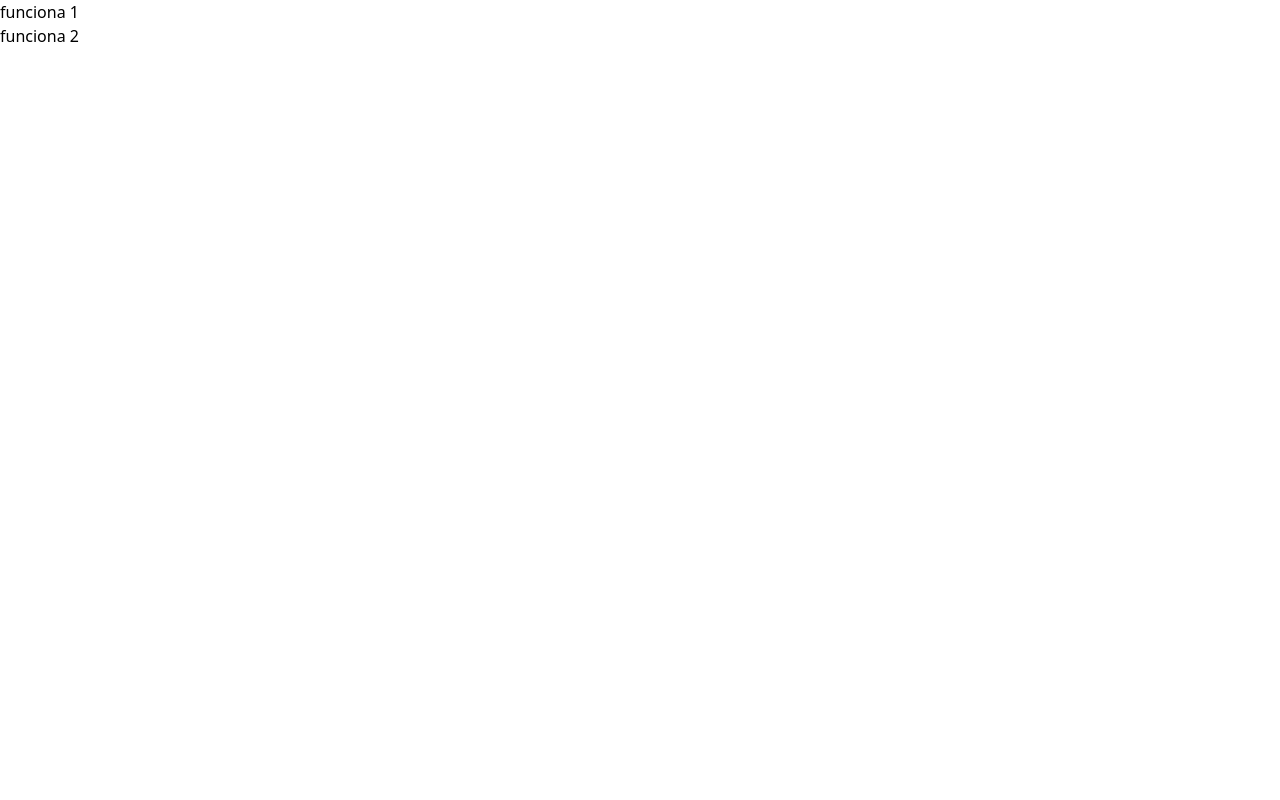
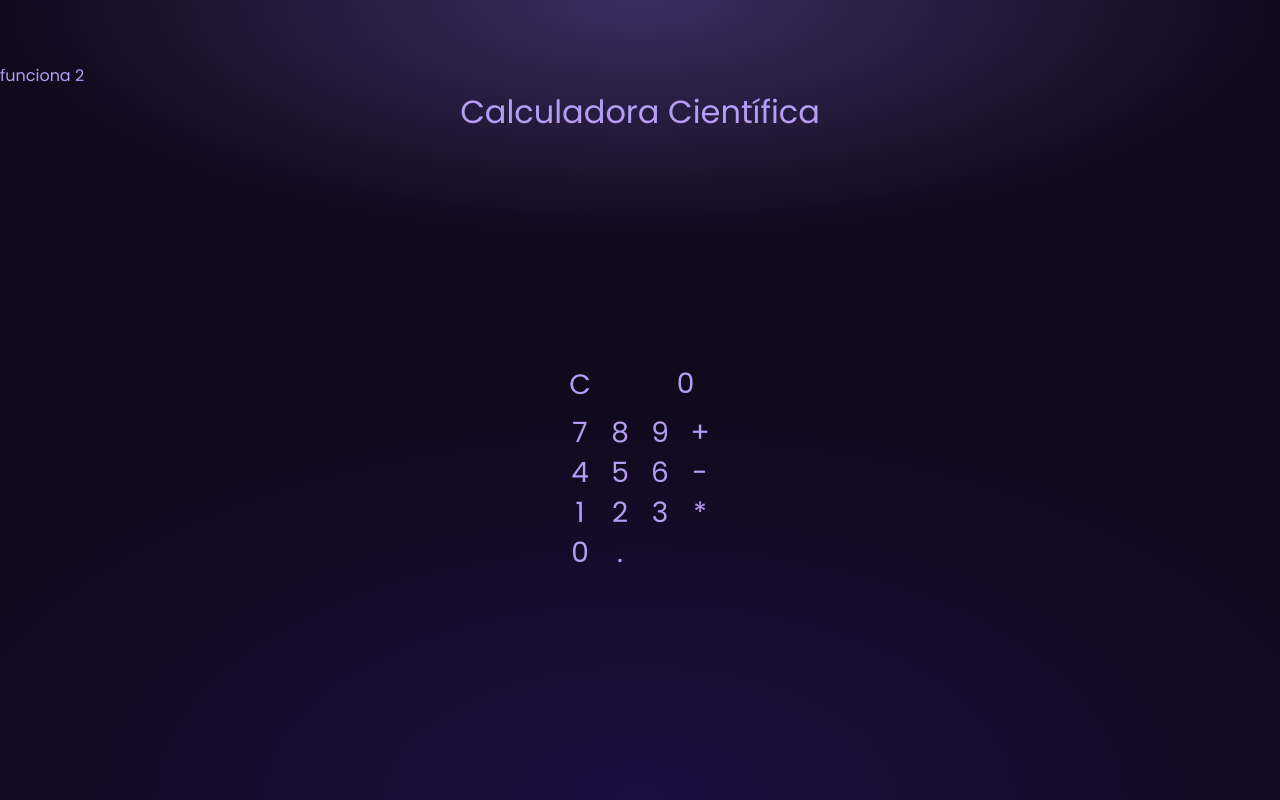
Before and after one commit to qbyuir/MultiCalculatorR, a React (Vite) app: page / in a window 1280 px wide. Built offline with nearby package versions, Linux system fonts and the light colour scheme.

Commit message:
starting tailwind

```diff
--- a/src/App.jsx
+++ b/src/App.jsx
@@ -2,7 +2,6 @@ import { useState } from 'react'
 import reactLogo from './assets/react.svg'
 import viteLogo from '/vite.svg'
 import { Multicalculator } from './components/Multicalculator'
-import './App.css'
 
 function App() {
 
--- a/src/components/IMCcalc.jsx
+++ b/src/components/IMCcalc.jsx
@@ -3,6 +3,6 @@ import { useState } from "react";
 export function IMCcalc() {
 
     return (
-        <div>funciona 2 </div>
+        <div className="text-default">funciona 2 </div>
     )
 }
--- a/src/components/Matcalc.jsx
+++ b/src/components/Matcalc.jsx
@@ -3,6 +3,31 @@ import { useState } from "react";
 export function Matcalc() {
 
     return (
-        <div>funciona 1</div>
+     <>
+       <div id="sciCalc" className="text-center p-8 ml-15 w-[calc(100% - 240px)]">
+            <h2 id="sciTitle" className="text-default text-2r max-w-60r left-1/2 bottom-7/8 absolute -translate-x-2/4 -translate-y-2/4">Calculadora Científica</h2>
+         <div id="sci-calculator" className="absolute m-0 mx-auto text-28px w-40 pt-20 pb-8 px-0 top-55 left-1/2 -translate-x-2/4 -translate-y-2/4">
+            <button class="clear" id="clear" className="text-default cursor-pointer bg-transparent float-left w-8 h-8 m-1 border-0 rounded-2xl transition-btn">C</button>
+            <div class="viewer "id="viewer" className="text-default float-left text-right text-ellipsis overflow-hidden leading-3r pr-1.6 w-7.5 h-12">0</div>
+            <button class="num" data-num="7" className="text-default cursor-pointer bg-transparent float-left w-8 h-8 m-1 border-0 rounded-2xl transition-btn">7</button>
+            <button class="num" data-num="8" className="text-default cursor-pointer bg-transparent float-left w-8 h-8 m-1 border-0 rounded-2xl transition-btn">8</button>
+            <button class="num" data-num="9" className="text-default cursor-pointer bg-transparent float-left w-8 h-8 m-1 border-0 rounded-2xl transition-btn">9</button>
+            <button class="ops" data-ops="plus" id="plus" className="text-default cursor-pointer bg-transparent float-left w-8 h-8 m-1 border-0 rounded-2xl transition-btn">+</button>
+
+            <button class="num" data-num="4" className="text-default cursor-pointer bg-transparent float-left w-8 h-8 m-1 border-0 rounded-2xl transition-btn">4</button>
+            <button class="num" data-num="5" className="text-default cursor-pointer bg-transparent float-left w-8 h-8 m-1 border-0 rounded-2xl transition-btn">5</button>
+            <button class="num" data-num="6" className="text-default cursor-pointer bg-transparent float-left w-8 h-8 m-1 border-0 rounded-2xl transition-btn">6</button>
+            <button class="ops" data-ops="minus" className="text-default cursor-pointer bg-transparent float-left w-8 h-8 m-1 border-0 rounded-2xl transition-btn">-</button>
+
+            <button class="num" data-num="1" className="text-default cursor-pointer bg-transparent float-left w-8 h-8 m-1 border-0 rounded-2xl transition-btn">1</button>
+            <button class="num" data-num="2" className="text-default cursor-pointer bg-transparent float-left w-8 h-8 m-1 border-0 rounded-2xl transition-btn">2</button>
+            <button class="num" data-num="3" className="text-default cursor-pointer bg-transparent float-left w-8 h-8 m-1 border-0 rounded-2xl transition-btn">3</button>
+            <button class="ops" data-ops="times" className="text-default cursor-pointer bg-transparent float-left w-8 h-8 m-1 border-0 rounded-2xl transition-btn">*</button>
+
+            <button class="num" data-num="0" className="text-default cursor-pointer bg-transparent float-left w-8 h-8 m-1 border-0 rounded-2xl transition-btn">0</button>
+            <button class="num" data-num="." className="text-default cursor-pointer bg-transparent float-left w-8 h-8 m-1 border-0 rounded-2xl transition-btn">.</button>
+         </div>
+       </div>
+     </>
     )
 }
--- a/src/components/Multicalculator.jsx
+++ b/src/components/Multicalculator.jsx
@@ -3,7 +3,6 @@ import { Matcalc } from './matCalc'
 import { IMCcalc } from './IMCcalc'
 
 export function Multicalculator() {
-
 
     return (
         <div>
--- a/src/index.css
+++ b/src/index.css
@@ -1,3 +1,15 @@
+@import url('https://fonts.googleapis.com/css2?family=Poppins:ital,wght@0,100;0,200;0,300;0,400;0,500;0,600;0,700;0,800;0,900;1,100;1,200;1,300;1,400;1,500;1,600;1,700;1,800;1,900&display=swap');
+
 @tailwind base;
 @tailwind components;
 @tailwind utilities;
+
+@layer base {
+    body {
+        @apply bg-default bg-gradient-radial
+    }
+    html {
+        font-family: 'Poppins', sans-serif;
+        height: 100vh;
+    }
+}
--- a/tailwind.config.js
+++ b/tailwind.config.js
@@ -5,7 +5,43 @@ export default {
     "./src/**/*.{js,ts,jsx,tsx}",
   ],
   theme: {
-    extend: {},
+    extend: {
+      backgroundColor: {
+        'default': '#100a1c'
+      },
+      backgroundImage: {
+        'gradient-radial': 'radial-gradient(50% 30% ellipse at center top, #3c2d61 0%,rgba(0, 0, 0, 0) 100%), radial-gradient(60% 50% ellipse at center bottom, #1e0d41 0%, #100a1c 100%)'
+      },
+      textColor: {
+        'default': '#b79cf5'
+      },
+      fontSize: {
+        '2r': '2rem',
+        '28px': '28px'
+      },
+      padding: {
+        '1.6': '1.6rem',
+      },
+      width: {
+        '7.5': '7.5rem',
+      },
+      maxWidth: {
+        '60r': '60rem'
+      },
+      spacing: {
+        '55': '55%',
+        '7/8': '80%'
+      },
+      translate: {
+        '50%': 'transform: translate(-50%, -50%)'
+      },
+      transitionProperty: {
+        'btn': 'all 0.5s'
+      },
+      lineHeight: {
+        '3r': '3rem'
+      },
+    },
   },
   plugins: [],
 }
```
Also changed, not shown: src/App.css (deleted, +0 -42 lines).
